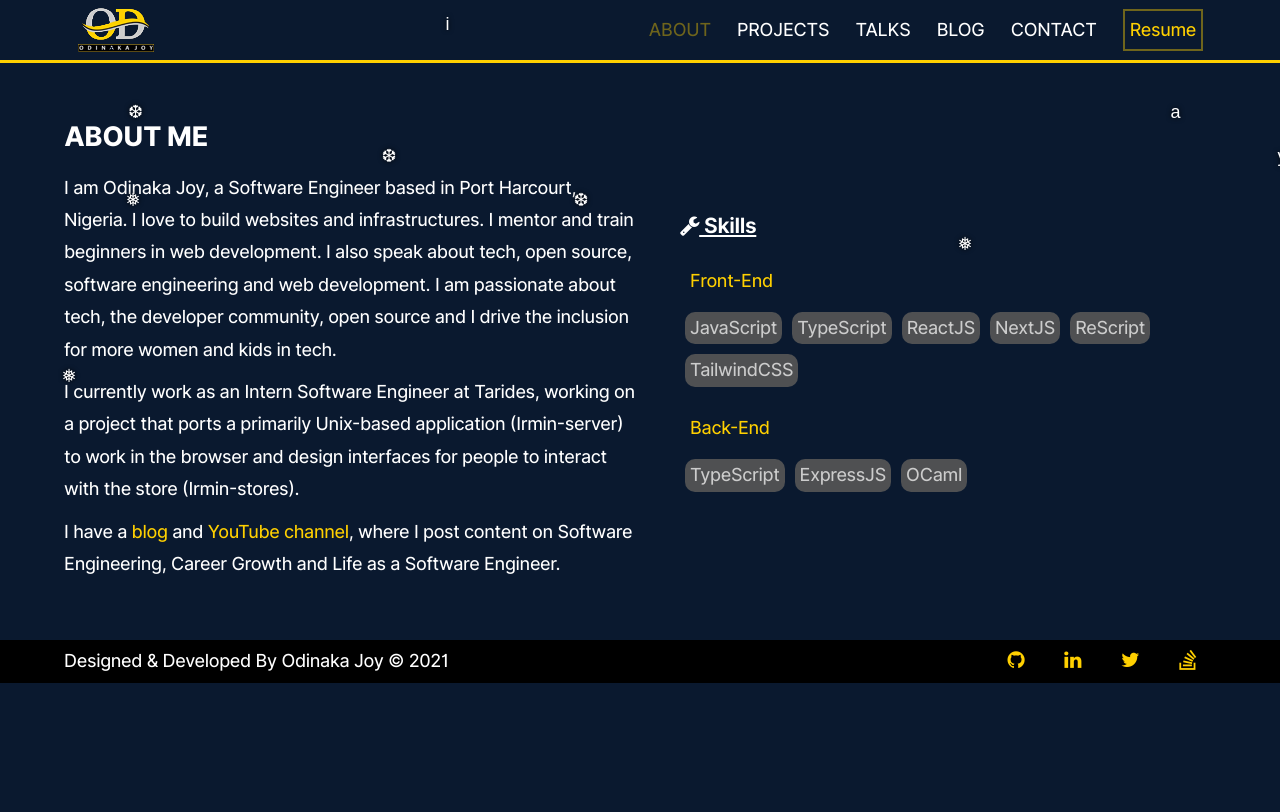
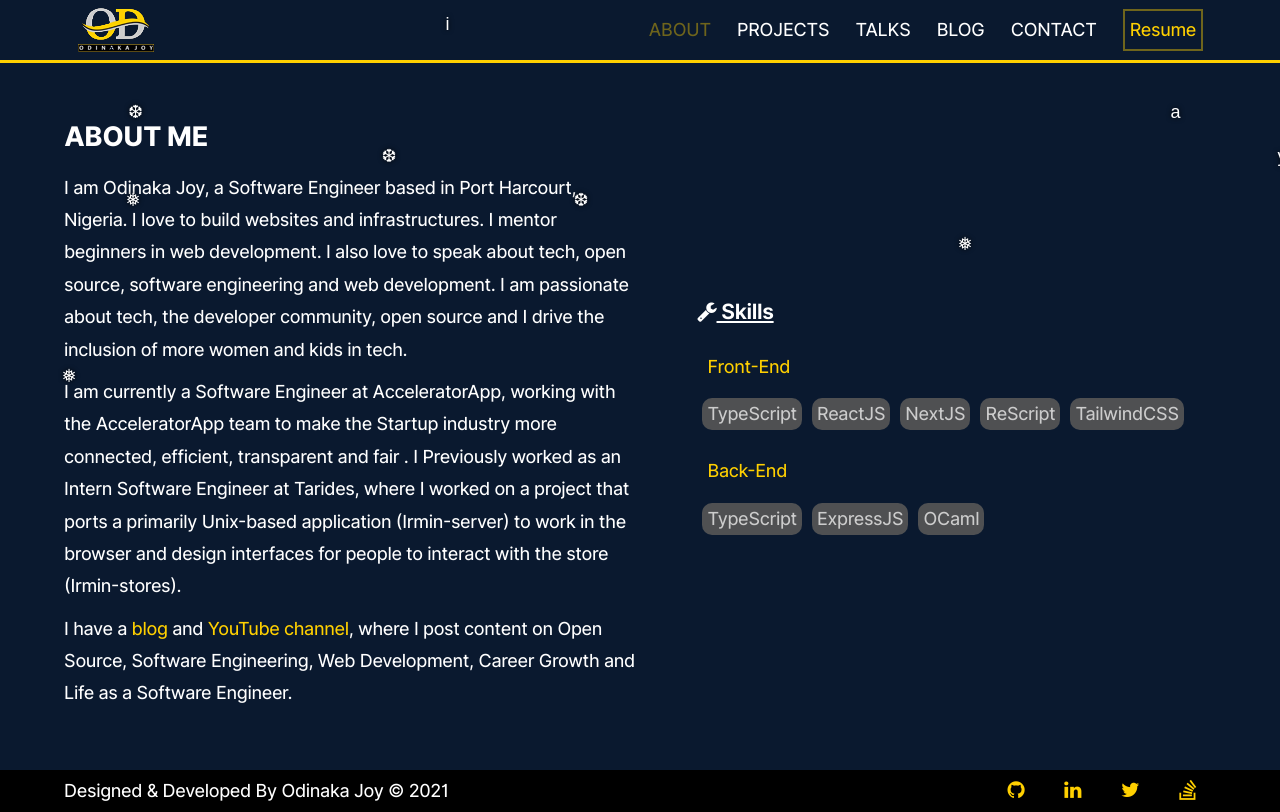
Before and after one commit to dinakajoy/portfolio-v2, a Next.js app: page /about in a window 1280 px wide. Built offline with nearby package versions, Linux system fonts and the light colour scheme.

Commit message:
udated about and talks

```diff
--- a/src/components/About.js
+++ b/src/components/About.js
@@ -7,13 +7,13 @@ const About = () => {
         <div className={styles.left}>
           <h2>ABOUT ME</h2>
           <p>
-            I am Odinaka Joy, a Software Engineer based in Port Harcourt, Nigeria. I love to build websites and infrastructures. I mentor and train beginners in web development. I also speak about tech, open source, software engineering and web development. I am passionate about tech, the developer community, open source and I drive the inclusion for more women and kids in tech.
+            I am Odinaka Joy, a Software Engineer based in Port Harcourt, Nigeria. I love to build websites and infrastructures. I mentor beginners in web development. I also love to speak about tech, open source, software engineering and web development. I am passionate about tech, the developer community, open source and I drive the inclusion of more women and kids in tech.
           </p>
           <p>
-            I currently work as an Intern Software Engineer at Tarides, working on a project that ports a primarily Unix-based application (Irmin-server) to work in the browser and design interfaces for people to interact with the store (Irmin-stores).
+            I am currently a Software Engineer at AcceleratorApp, working with the AcceleratorApp team to make the Startup industry more connected, efficient, transparent and fair . I Previously worked as an Intern Software Engineer at Tarides, where I worked on a project that ports a primarily Unix-based application (Irmin-server) to work in the browser and design interfaces for people to interact with the store (Irmin-stores).
           </p>
           <p>
-            I have a <a href="https://www.dinakablog.com/" target="_BLANK">blog</a> and <a href="https://www.youtube.com/channel/UCJYAfustyfdE7YyEHRC0rWw" target="_BLANK">YouTube channel</a>, where I post content on Software Engineering, Career Growth and Life as a Software Engineer.
+            I have a <a href="https://www.dinakablog.com/" target="_BLANK">blog</a> and <a href="https://www.youtube.com/channel/UCJYAfustyfdE7YyEHRC0rWw" target="_BLANK">YouTube channel</a>, where I post content on Open Source, Software Engineering, Web Development, Career Growth and Life as a Software Engineer.
           </p>
         </div>
         <div className={styles.right}>
@@ -22,7 +22,6 @@ const About = () => {
               <i className="fa fa-wrench"></i> Skills
             </h3>
             <p>Front-End</p>
-            <span>JavaScript</span>
             <span>TypeScript</span>
             <span>ReactJS</span>
             <span>NextJS</span>
--- a/src/components/Talks.js
+++ b/src/components/Talks.js
@@ -10,7 +10,7 @@ const Talks = () => {
           <p className={styles.big}>I am open to speak on topics related to web and technology in general and also building career in tech. As someone who has been through ups and downs in my tech journey, I can demystify these topics very well. Need pictures or my bio for a feature or speaker graphics? <Link href="/bio"><a>click here</a></Link>
           </p>
           <div className={styles.tk}>
-            <div className={styles.img}><Image src="/images/talks/ph.jpg" alt="Introduction To Web Development" width={350} height={350} className={styles.tkimg} /></div>
+            <div className={styles.img}><Image src="/images/talks/imo_state.jpg" alt="Introduction To Web Development" width={350} height={350} className={styles.tkimg} /></div>
             <div className={styles.details}>
               <h3>Advancing Your Business &amp; Career Using ICT</h3>
               <p>In this event, I spoke on how to leverage social media platforms such as tiktok, twitter, facebook, whatsapp, etc to reach out to and engage with more customers. Also, on how students can build their skills by learning from free platforms such as Youtube.</p>
```
